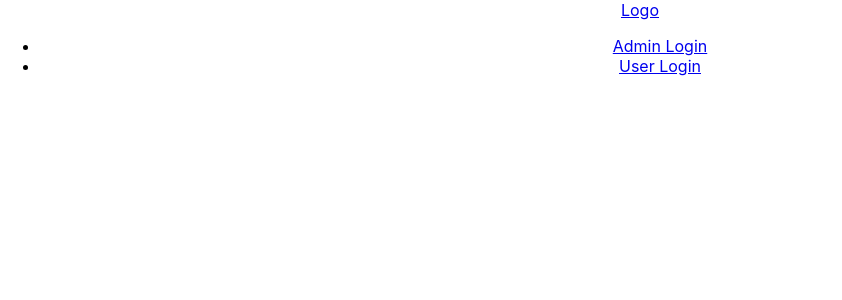
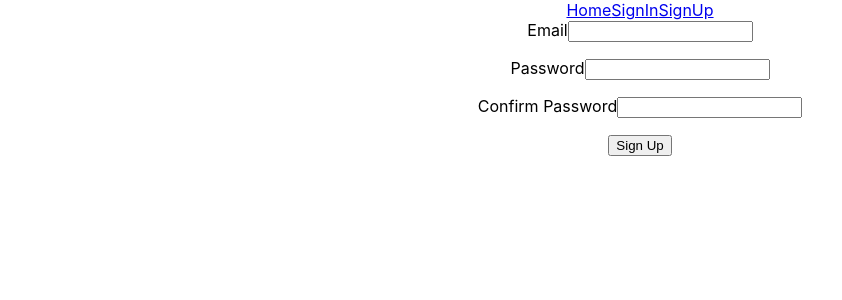
Before and after one commit to deskofnia/attendance-mgmt-system, a React (Create React App) app in the folder frontend/: page /signup in a window 1280 px wide. Shown: the top 300 px of the page, without its empty margins (0-842 px from the left). Built offline with nearby package versions, Linux system fonts and the light colour scheme.

Commit message:
last night commit

```diff
--- a/frontend/package.json
+++ b/frontend/package.json
@@ -17,6 +17,8 @@
     "react-hook-form": "^7.40.0",
     "react-router-dom": "^6.4.4",
     "react-scripts": "5.0.1",
+    "react-toastify": "^9.1.1",
+    "react-transition-group": "^4.4.5",
     "typescript": "^4.9.3",
     "web-vitals": "^2.1.4",
     "yup": "^0.32.11"
--- a/frontend/src/App.tsx
+++ b/frontend/src/App.tsx
@@ -1,13 +1,14 @@
 import Nav from './components/Navbar';
 import Myroutes from './routes/routes';
-import { Header } from './components/Header';
+// import { Header } from './components/Header';
 import './App.css';
 
 function App() {
   return (
     <div className="App">
-      <Header/>
-      {/* <Myroutes/> */}
+      {/* <Header/> */}
+      <Nav/>
+      <Myroutes/>
     </div>
   );
 }
--- a/frontend/src/components/Header.tsx
+++ b/frontend/src/components/Header.tsx
@@ -1,14 +1,52 @@
-import Nav from "./Navbar";
+import React, { useState, useEffect } from "react";
+import "../components/css/Header.css";
+import { CSSTransition } from "react-transition-group";
 
-export const Header = () => {
-    return (
-        <header>
-            <div className="nav-area">
-                <a href="/" className="logo">
-                    Logo
-                </a>
-                <Nav/>
-            </div>
-        </header>
-    )
+export default function Header() {
+  const [isNavVisible, setNavVisibility] = useState(false);
+  const [isSmallScreen, setIsSmallScreen] = useState(false);
+
+  useEffect(() => {
+    const mediaQuery = window.matchMedia("(max-width: 700px)");
+    mediaQuery.addListener(handleMediaQueryChange);
+    handleMediaQueryChange(mediaQuery);
+
+    return () => {
+      mediaQuery.removeListener(handleMediaQueryChange);
+    };
+  }, []);
+
+  const handleMediaQueryChange = mediaQuery => {
+    if (mediaQuery.matches) {
+      setIsSmallScreen(true);
+    } else {
+      setIsSmallScreen(false);
+    }
+  };
+
+  const toggleNav = () => {
+    setNavVisibility(!isNavVisible);
+  };
+
+  return (
+    <header className="Header">
+      <img src={require("../assets/logo.png")} className="Logo" alt="logo" />
+      <CSSTransition
+        in={!isSmallScreen || isNavVisible}
+        timeout={350}
+        classNames="NavAnimation"
+        unmountOnExit
+      >
+        <nav className="Nav">
+          <a href="/">Home</a>
+          <a href="/">Articles</a>
+          <a href="/">About</a>
+          <button>Logout</button>
+        </nav>
+      </CSSTransition>
+      <button onClick={toggleNav} className="Burger">
+        🍔
+      </button>
+    </header>
+  );
 }
--- a/frontend/src/components/LogInForm.tsx
+++ b/frontend/src/components/LogInForm.tsx
@@ -4,6 +4,8 @@ import { Loginschema } from '../validators/schema';
 import { ILogIn } from "../Interfaces/commonInterfaces";
 import axios from 'axios';
 import { useNavigate } from "react-router-dom";
+import { ToastContainer, toast } from 'react-toastify';
+import 'react-toastify/dist/ReactToastify.css';
 
 export default function LogIn() {
   const { register, handleSubmit, formState: { errors } } = useForm<ILogIn>({
@@ -16,8 +18,18 @@ export default function LogIn() {
     axios.post("http://localhost:5000/api/login",data)
     .then((res) => {
       console.log(res);
-      alert("Logged In Successfully");
-
+      // alert("Logged In Successfully");
+      toast('Logged In Successfully', {
+        position: "top-right",
+        autoClose: 5000,
+        hideProgressBar: false,
+        closeOnClick: true,
+        pauseOnHover: true,
+        draggable: true,
+        progress: undefined,
+        theme: "dark",
+      });
+    }).then(() =>{
       navigate('/');
     });
   };
@@ -34,6 +46,19 @@ export default function LogIn() {
       <p>{errors.password?.message}</p>
 
       <button type="submit">LogIn</button>
+      <ToastContainer
+        position="top-right"
+        autoClose={5000}
+        hideProgressBar={false}
+        newestOnTop={false}
+        closeOnClick
+        rtl={false}
+        pauseOnFocusLoss
+        draggable
+        pauseOnHover
+        theme="dark"
+        />
+      <ToastContainer />
     </form>
   );
 }
--- a/frontend/src/components/Navbar.tsx
+++ b/frontend/src/components/Navbar.tsx
@@ -1,19 +1,14 @@
 import { Link } from 'react-router-dom';
-import menuItems from '../constants/loginOptions';
+// import { menuItems } from '../constants/menuItems';
+// import {MenuItems} from '../components/MenuItems';
 
 
 function Nav() {
   return (
     <nav>
-        <ul className="menus">
-        {menuItems.map((menu:any, index:number) => {
-          return (
-            <li className="menu-items" key={index}>
-              <a href={menu.url}>{menu.title}</a>
-            </li>
-          );
-        })}
-      </ul>
+      <Link to='/'>Home</Link>
+      <Link to='/login'>SignIn</Link>
+      <Link to='/signup'>SignUp</Link>
     </nav>
   );
 }
@@ -21,6 +16,8 @@ function Nav() {
 export default Nav;
 
 
-// <Link to='/'>Home</Link>
-// <Link to='/login'>SignIn</Link>
-// <Link to='/signup'>SignUp</Link>
+{/* <ul className="menus">
+      {menuItems.map((menu, index) => {
+          return <MenuItems items={menu} key={index} />;
+        })}
+      </ul> */}
--- a/frontend/src/components/SignUpForm.tsx
+++ b/frontend/src/components/SignUpForm.tsx
@@ -4,6 +4,8 @@ import { SignUpschema } from '../validators/schema';
 import { ISignUp } from "../Interfaces/commonInterfaces";
 import axios from "axios";
 import { useNavigate } from "react-router-dom";
+import { ToastContainer, toast } from 'react-toastify';
+import 'react-toastify/dist/ReactToastify.css';
 
 
 export default function SignUp() {
@@ -17,7 +19,18 @@ export default function SignUp() {
     axios.post("http://localhost:5000/api/register",data)
     .then((res) =>{
       console.log(res)
-      alert("User Added Successfully");
+      // alert("User Added Successfully");
+
+      toast('User Added Successfully', {
+        position: "top-right",
+        autoClose: 5000,
+        hideProgressBar: false,
+        closeOnClick: true,
+        pauseOnHover: true,
+        draggable: true,
+        progress: undefined,
+        theme: "dark",
+      });
 
       navigate('/login');
     });
@@ -38,6 +51,19 @@ export default function SignUp() {
       <p>{errors.password?.message}</p>
 
       <button type="submit">Sign Up</button>
+      <ToastContainer
+        position="top-right"
+        autoClose={5000}
+        hideProgressBar={false}
+        newestOnTop={false}
+        closeOnClick
+        rtl={false}
+        pauseOnFocusLoss
+        draggable
+        pauseOnHover
+        theme="dark"
+        />
+      <ToastContainer />
     </form>
   );
 }
```
Also changed, not shown: frontend/src/constants/menuItems.ts (+14 -0 lines), frontend/src/components/css/Header.css (added), 1 other file (tests, documents, lock files or other folders).
